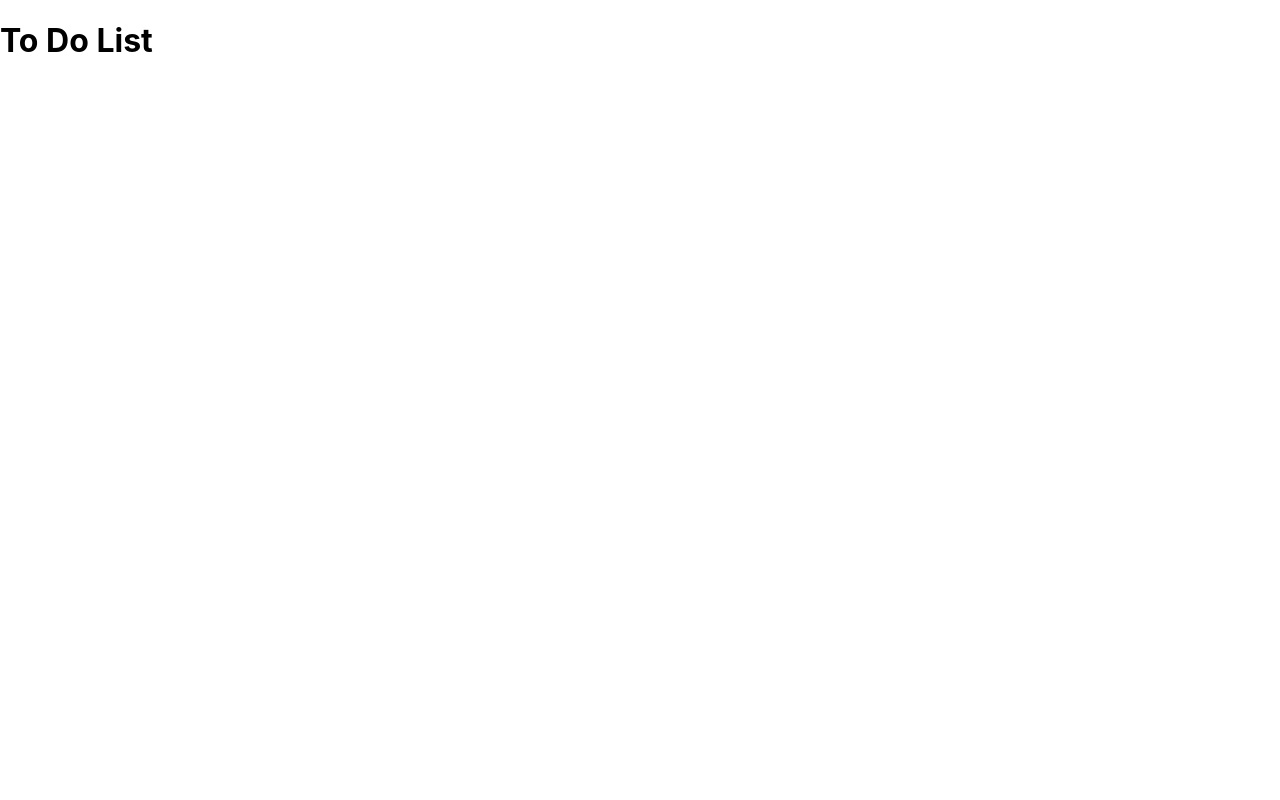
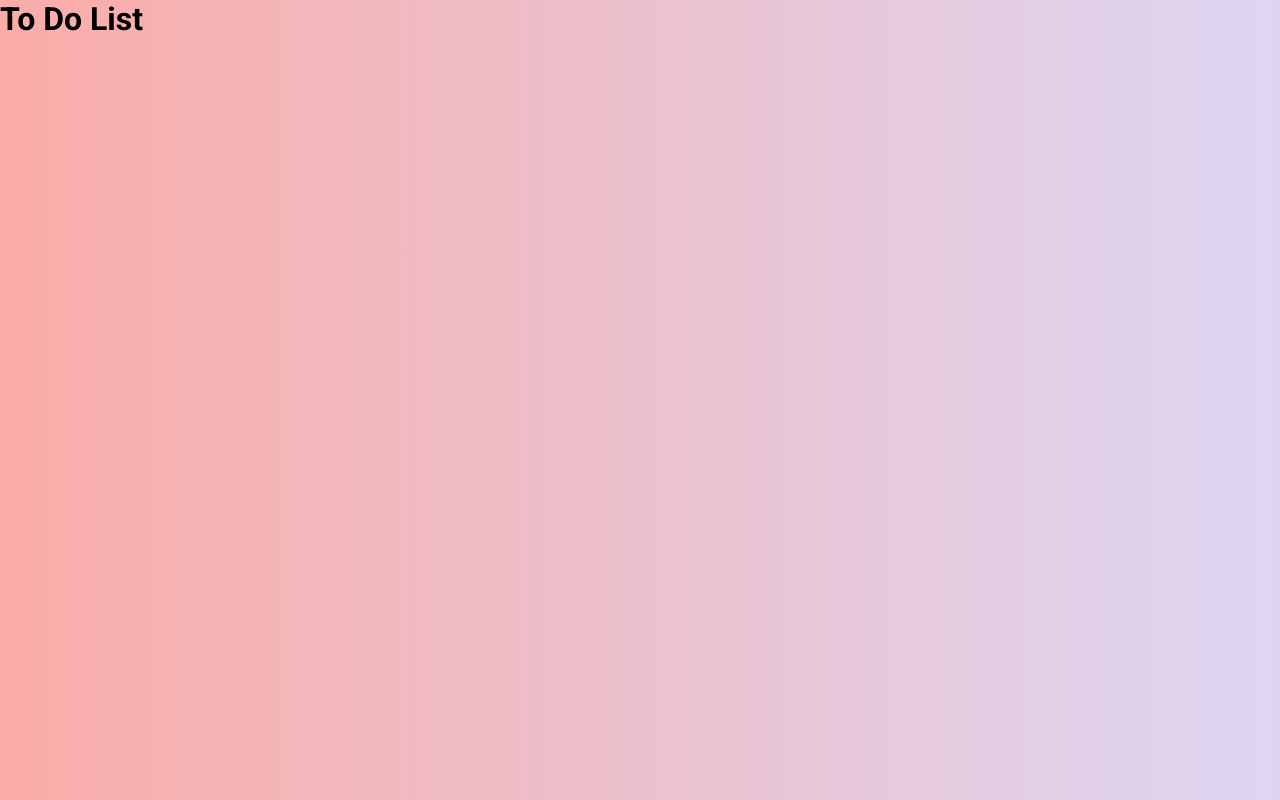
Before and after one commit to Arydiane/to-do-list, a React (Create React App) app: page / in a window 1280 px wide. Built offline with nearby package versions, Linux system fonts and the light colour scheme.

Commit message:
adiciona cabeçalho da lista

```diff
--- /dev/null
+++ b/jsconfig.json
@@ -0,0 +1,6 @@
+{
+    "compilerOptions": {
+      "baseUrl": "src"
+    },
+    "include": ["src"]
+}
--- a/public/index.html
+++ b/public/index.html
@@ -10,6 +10,9 @@
       content="To Do List é um site para organizar as suas listas de tarefas"
     />
     <link rel="apple-touch-icon" href="%PUBLIC_URL%/logo192.png" />
+    <link rel="preconnect" href="https://fonts.googleapis.com">
+    <link rel="preconnect" href="https://fonts.gstatic.com" crossorigin>
+    <link href="https://fonts.googleapis.com/css2?family=Roboto:wght@300;400;700&display=swap" rel="stylesheet">
 
     <title>TO DO LIST | Lista de Tarefas</title>
   </head>
--- a/src/index.css
+++ b/src/index.css
@@ -1,13 +1,27 @@
-body {
-  margin: 0;
-  font-family: -apple-system, BlinkMacSystemFont, 'Segoe UI', 'Roboto', 'Oxygen',
-    'Ubuntu', 'Cantarell', 'Fira Sans', 'Droid Sans', 'Helvetica Neue',
-    sans-serif;
-  -webkit-font-smoothing: antialiased;
-  -moz-osx-font-smoothing: grayscale;
+:root {
+  --primary-color: #131457;
+  --secondary-color: rgb(217, 61, 118);
+  --tertiary-color: #592055;
+  --bg-color-1:#FAACA8;
+  --bg-color-2: #DDD6F3;
 }
 
-code {
-  font-family: source-code-pro, Menlo, Monaco, Consolas, 'Courier New',
-    monospace;
+* {
+  margin: 0;
+  padding: 0;
+  box-sizing: border-box;
 }
+
+body {
+  background-color:var(--bg-color-1);
+  background: linear-gradient(to right, var(--bg-color-1) 0%, var(--bg-color-2) 100%);
+  font-family: 'Roboto', sans-serif;
+  height: 100vh;
+}
+
+main {
+  height: 100vh;
+  width: 70%;
+  max-width: 1000px;
+  margin: 3rem auto;
+}
```
Also changed, not shown: src/components/HeaderList/HeaderList.module.css (added, +22 -0 lines), src/components/HeaderList/index.jsx (added, +13 -0 lines), src/components/HeaderList/to-do-list.svg (added).
